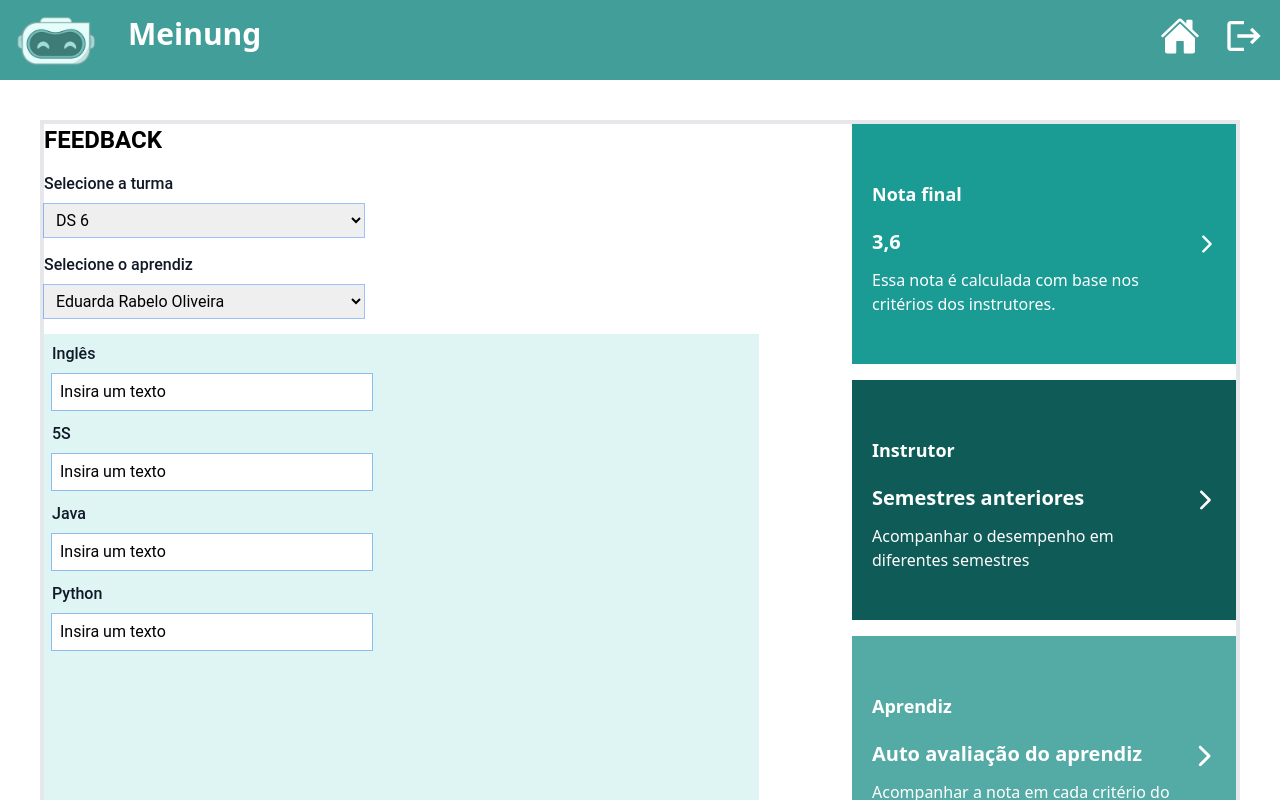
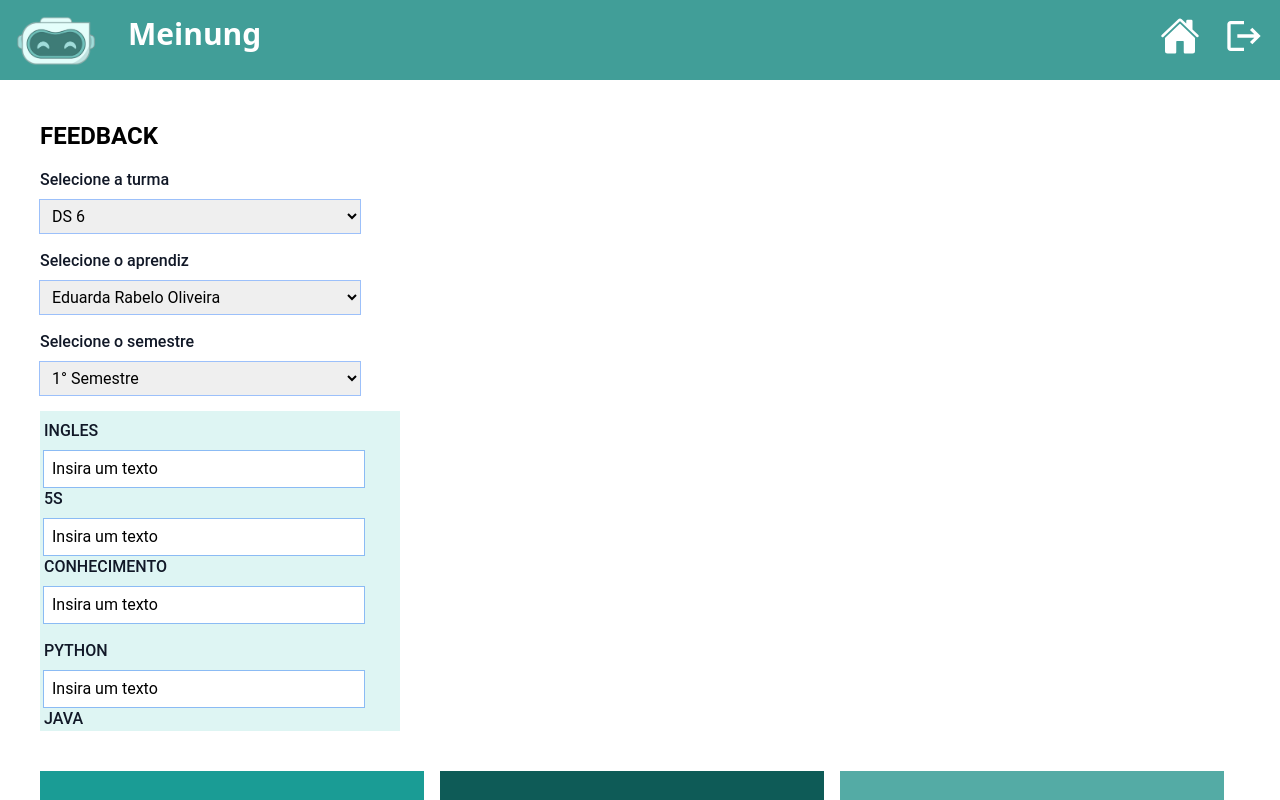
Before and after one commit to AVITORIAC/FrontTailwind, a React (Vite) app: page /Feedback in a window 1280 px wide. Shown: the top 800 px of the page. Built offline with nearby package versions, Linux system fonts and the light colour scheme.

Commit message:
Sprint 2

```diff
--- a/src/assets/Componentes/Card_login.jsx
+++ b/src/assets/Componentes/Card_login.jsx
@@ -15,7 +15,7 @@ function Card_login() { //CARD PARA TELA DE LOGIN
                     <Titulo h1='LOGIN'></Titulo>
                 </div>
                 <div className={'flex flex-col gap-5 items-center'}>
-                    <InputRoxo label='Email'> </InputRoxo>
+                    <InputRoxo label='EDV'> </InputRoxo>
                     <InputRoxo label='Senha'> </InputRoxo>
                     <Botaoroxo txt='ENTRAR'></Botaoroxo>
                 </div>
--- a/src/assets/Componentes/Chart.jsx
+++ b/src/assets/Componentes/Chart.jsx
@@ -13,7 +13,7 @@ ChartJS.register(
     Legend
 );
 
-const labels = ["1 - semestre", "2 - semestre", "3 - semestre",]
+const labels = ["inglês", "Profissionalismo", "Provas", "Empatia","inglês", "Profissionalismo", "Provas", "Empatia", "inglês", "Profissionalismo sjteiose seotjsei tseionj", "Provas", "Empatia","inglês", "Profissionalismo", "Provas", "Empatia"]
 
 const options = {};
 
@@ -21,20 +21,20 @@ export const data = {
     labels,
     datasets: [
         {
-            label: "ingles",
-            data: [32, 42, 51, 60, 51, 95],
+            label: "1 - semestre",
+            data: [4, 1, 3, 5, 1, 3, 5, 4,],
             backgroundColor: "#2196F3",
             borderColor: "#2196F3",
         },
         {
-            label: "feedback",
-            data: [37, 42, 41, 37, 31, 44],
+            label: "2 - semestre",
+            data: [1, 4, 3, 4, 4, 1, 3, 5],
             backgroundColor: "#F44236",
             borderColor: "#F44236",
         },
         {
-            label: "media_feedback",
-            data: [60, 54, 54, 28, 27, 49],
+            label: "3 - semestre",
+            data: [ 2, 3, 4, 2, 1, 4, 3],
             backgroundColor: "#FFCA29",
             borderColor: "#FFCA29",
         },
--- a/src/assets/Componentes/Filtro.jsx
+++ b/src/assets/Componentes/Filtro.jsx
@@ -4,11 +4,11 @@ function Filtro(props) { // INPUT DE FILTRO COM BORDA AZUL
 
     return (
         <div>
-            <label for="price" className="block text-base font-roboto font-medium mb-2 text-gray-900">{props.label}</label>
+            <label for="filtro" className="block text-base font-roboto font-medium mb-2 text-gray-900">{props.label}</label>
             <select value={props.value} onChange={props.onChange} class="block w-80  py-1.5 pl-2 font-roboto text-black ring-1 " >
                 {props.optionList.map((val) => (
                     <>
-                        <option>{val}</option>
+                        <option value={val}>{val}</option>
                     </>
                 ))}
             </select>
--- a/src/assets/Componentes/Footer.jsx
+++ b/src/assets/Componentes/Footer.jsx
@@ -13,7 +13,7 @@ function Footer({ azul, azul_aprendiz, verde, ciano }) {
     ${verde ? { footer_verde } : ''}
     ${ciano ? { footer_ciano } : ''}`;
 
-    const footer = 'ciano'
+    const footer = 'azul'
 
     switch (footer) {
 
--- a/src/assets/Pages/Aprendiz/Auto_avaliacao.jsx
+++ b/src/assets/Pages/Aprendiz/Auto_avaliacao.jsx
@@ -5,13 +5,36 @@ import Botao from '../../Componentes/Botao'
 
 function Auto_avaliacao() { //FUNÇÃO DA TELA DE AUTO AVALIAÇÃO DO ACESSO DE APRENDIZ
 
-    let semestre = ['1° Semestre', '2° Semestre', '3° Semestre']
+    let semestres = ['selecionar', '1° Semestre', '2° Semestre', '3° Semestre']
 
-    const [semes, setSemes] = useState('')
+    const [semestre, setSemestre] = useState('')
 
-    const visualizar = (e) => {
-        console.log('semestre:', semes)
+    const selecao = (e) => {
+        const novaopcaoselecionada = e.target.value;
+
+        setSemestre(novaopcaoselecionada)
+        console.log(semestre)
+        if (semestre == '1° Semestre'){
+            console.log('1 ° Semestre')
+        }
+
     }
+
+
+    // switch (semestre) {
+    //     case "semestre1":
+    //         console.log("Semestre 1")
+    //         break;
+    //     case "semestre2":
+    //         console.log("Semestre 2")
+    //         break;
+    //     case "semestre3":
+    //         console.log("Semestre 3")
+    //         break;
+    //     default:
+    //         console.log("Nenhuma opção selecionada!");
+    // }
+
 
     const acesso = ''
 
@@ -21,9 +44,9 @@ function Auto_avaliacao() { //FUNÇÃO DA TELA DE AUTO AVALIAÇÃO DO ACESSO DE
                 <div className={`flex flex-col h-full gap-4 mt-10 mx-10`}>
                     <h1 className={`text-2xl font-bold font-roboto `}>AVALIAÇÃO DA ÁREA</h1>
                     <p className={`text-base font-roboto`}>Bem-vindo(a) a sua avaliação da área, leia cada critério atentamente e reflita sobre a nota antes de submeter suas respostas. Abaixo você encontra a descrição de cada nota e de cada critério. Além disso, todos os campos obrigatórios devem ser preenchidos. </p>
-                    <Filtro id="semestre" label='Selecione o semestre' optionList={semestre} value={semes} onChange={(e) => (setSemes(e.target.value))} ></Filtro>
+                    <Filtro  label='Selecione o semestre' optionList={semestres} value={semestre} onChange={selecao} ></Filtro>
                     <div className={'flex justify-end'}>
-                        <Botao txt='FINALIZAR' onClick={visualizar}></Botao>
+                        <Botao txt='FINALIZAR' ></Botao>
                     </div>
                 </div>
             )
@@ -32,9 +55,9 @@ function Auto_avaliacao() { //FUNÇÃO DA TELA DE AUTO AVALIAÇÃO DO ACESSO DE
                 <div className={`flex flex-col h-full gap-4 mt-10 mx-10`}>
                     <h1 className={`text-2xl font-bold font-roboto`}>AUTO AVALIAÇÃO</h1>
                     <p className={`text-base font-roboto`}>Bem-vindo(a) a sua auto avaliação, leia cada critério atentamente e reflita sobre a nota antes de submeter suas respostas. Abaixo você encontra a descrição de cada nota e de cada critério. Além disso, todos os campos obrigatórios devem ser preenchidos.</p>
-                    <Filtro id="semestre" label='Selecione o semestre' optionList={semestre} value={semes} onChange={(e) => (setSemes(e.target.value))} ></Filtro>
+                    <Filtro id="semestre" label='Selecione o semestre' optionList={semestres} value={semestre} onChange={selecao} ></Filtro>
                     <div className={'flex justify-end'}>
-                        <Botao txt='FINALIZAR' onClick={visualizar}></Botao>
+                        <Botao txt='FINALIZAR' ></Botao>
                     </div>
                 </div>
             )
--- a/src/assets/Pages/Aprendiz/Home_aprendiz.jsx
+++ b/src/assets/Pages/Aprendiz/Home_aprendiz.jsx
@@ -14,7 +14,7 @@ function Home_aprendiz() { //FUNÇÃO DA TELA INICIAL DO ACESSO DE APRENDIZ
         case 'adm':
             return (
                 <div className={'ml-7 h-full '}>
-                    <div className={'flex mt-7'}>
+                    <div className={'flex p-24'}>
                         <img src={img1} alt="" />
                         <div className={'ml-6'}>
                             <h1 className={'font-roboto font-bold text-fonte text-2xl sm:text-xl'}>Preencher avaliação da área</h1>
@@ -25,7 +25,7 @@ function Home_aprendiz() { //FUNÇÃO DA TELA INICIAL DO ACESSO DE APRENDIZ
                             </div>
                         </div>
                     </div>
-                    <div className={'flex mt-7'}>
+                    <div className={'flex p-24'}>
                         <img src={img2} alt="" />
                         <div className={'ml-6'}>
                             <h1 className={'font-roboto font-bold text-fonte text-2xl sm:text-xl'}>Acompanhar rendimento</h1>
--- a/src/assets/Pages/Aprendiz/RendimentoAprendiz.jsx
+++ b/src/assets/Pages/Aprendiz/RendimentoAprendiz.jsx
@@ -19,9 +19,9 @@ function RendimentoAprendiz() {
         <div className={'flex-col w-full xl:h-full sm:h-fit p-5 justify-center sm:flex-col md:flex-col lg:flex-col xl:flex-col 2xl:flex-col'}>
             <Titulo h1='RENDIMENTO'></Titulo>
             <h2 className={'font-roboto mt-4'}>Bem-vindo(a) ao seu rendimento, aqui você consegue acompanhar sua evolução entre os semestres de acordo os principais critérios.</h2>
-            <div className={' w-full flex flex-row gap-16 mt-5 sm:flex-col sm:gap-8 sm:p-3 md:p-5 lg:p-3 lg:flex-row lg:justify-center xl:p-3  2xl:p-5'}>
-                <Filtro id='semestre' optionList={semestre} value={semes} onChange={(e) => (setSemes(e.target.value))}></Filtro>
-                <Filtro id='semestre' optionList={semestre} value={semes1} onChange={(e) => (setsemes1(e.target.value))}></Filtro>
+            <div className={' w-full flex flex-row items-end gap-16 mt-5 sm:flex-col sm:gap-8 sm:p-3 md:p-5 lg:p-3 lg:flex-row lg:justify-center xl:p-3  2xl:p-5'}>
+                <Filtro id='semestre' label='Selecione o semestre' optionList={semestre} value={semes} onChange={(e) => (setSemes(e.target.value))}></Filtro>
+                <Filtro id='semestre' label='selecione outro semestre' optionList={semestre} value={semes1} onChange={(e) => (setsemes1(e.target.value))}></Filtro>
                 <Link onClick={visualizar}><Botao txt='VERIFICAR'></Botao></Link>
             </div>
             <div className={' w-full flex justify-center mt-5 '}>
--- a/src/assets/Pages/Instrutor/Feedback.jsx
+++ b/src/assets/Pages/Instrutor/Feedback.jsx
@@ -6,30 +6,30 @@ import { Link } from 'react-router-dom'
 
 
 function Feedback() { //TELA PARA DAR O FEEDBACK COM O APRENDIZ
-
+    let semestre = ['1° Semestre', '2° Semestre', '3° Semestre']
     let turma = ['DS 6', 'DS 7', 'DS 8', 'DS 9', 'DS 10']
     let aprendiz = ['Eduarda Rabelo Oliveira', 'Julia Roberta Veloso Guiraldeli', 'Carlos Eduardo Faustino Barbosa']
+    let criterios = ['INGLES', '5S', 'CONHECIMENTO', 'PYTHON', 'JAVA', 'EMPATIA','PYTHON', 'JAVA', 'EMPATIA','PYTHON', 'JAVA', 'EMPATIA', ]
 
 
 
     return (
-        <div className={`flex gap-4 mt-10 mx-10 sm:flex-col sm:gap-10 border-4 md:flex-row md:justify-between`}>
+        <div className={`flex gap-4 mt-10 mx-10 sm:flex-col sm:gap-10 md:justify-between `}>
             <div className={'flex flex-col sm:gap-4 lg:w-3/5 '}>
                 <h1 className={`text-2xl font-bold font-roboto`}>FEEDBACK</h1>
                 <Filtro id="turma" label='Selecione a turma' optionList={turma} ></Filtro>
                 <Filtro id="aprendiz" label='Selecione o aprendiz' optionList={aprendiz} ></Filtro>
-                <div className={'bg-cianoclaro flex flex-col gap-3 pt-2 pl-2 overflow-scroll h-64 w-full lg:h-5/6 '}>
-                    <Input label='Inglês' ></Input>
-                    <Input label='5S' ></Input>
-                    <Input label='Java' ></Input>
-                    <Input label='Python' ></Input>
-
-
-
+                <Filtro id="semestre" label='Selecione o semestre' optionList={semestre} ></Filtro>
+                <div className={'bg-cianoclaro flex flex-col h-64 w-full gap-4 pt-2 pb-2 pl-1 pr-1 sm:overflow-y-scroll sm:w-3/4 xl:w-2/4 xl:h-80 '}>
+                    {new Array(Math.ceil(criterios.length / 3)).fill(0).map((e, i) => {
+                        return (<div key={i}>
+                            {criterios.slice(i * 3, i * 3 + 3).map((ea) => { return <Input label={ea} /> })}
+                        </div>)
+                    })}
                 </div>
             </div>
 
-            <div className={`flex flex-col gap-4`}>
+            <div className={`flex flex-col gap-4 xl:flex-row`}>
                 <Card verde3 h1='Nota final' h2='3,6' p='Essa nota é calculada com base nos critérios dos instrutores.' />
                 <Link to='/Rendimento_Feedback'><Card verde1 h1='Instrutor' h2='Semestres anteriores' p='Acompanhar o desempenho em diferentes semestres' /></Link>
                 <Link to='/Avaliacao_feedback'><Card verde2 h1='Aprendiz' h2='Auto avaliação do aprendiz' p='Acompanhar a nota em cada critério do aprendiz' /></Link>
--- a/src/assets/Pages/Instrutor/Observacoes.jsx
+++ b/src/assets/Pages/Instrutor/Observacoes.jsx
@@ -39,7 +39,7 @@ function Observacoes() { //TELA PARA ADICIONAR ANOTAÇÕES SOBRE OS APRENDIZES
       <Filtro id="semestre" label='Selecione o semestre' optionList={semestre} value={semes} onChange={(e) => (setSemes(e.target.value))}></Filtro>
 
       <label className=" text-base font-medium font-roboto leading-6 text-gray-900">Descreva a observação</label>
-      <textarea className=" flex w-1/2 h-24 text-black ring-1 placeholder:text-black p-2" placeholder="Insira um texto" value={comentario} onChange={(e) => (setComentario(e.target.value))} ></textarea>
+      <textarea className=" flex w-80 h-24 text-black ring-1 placeholder:text-black p-2" placeholder="Insira um texto" value={comentario} onChange={(e) => (setComentario(e.target.value))} ></textarea>
 
       <label className=" text-base font-medium font-roboto text-gray-900">Selecione como é essa nota</label>
       <div className={'flex gap-10'}>
```
Also changed, not shown: src/assets/Pages/Admin/Criterios.jsx (+15 -4 lines).
